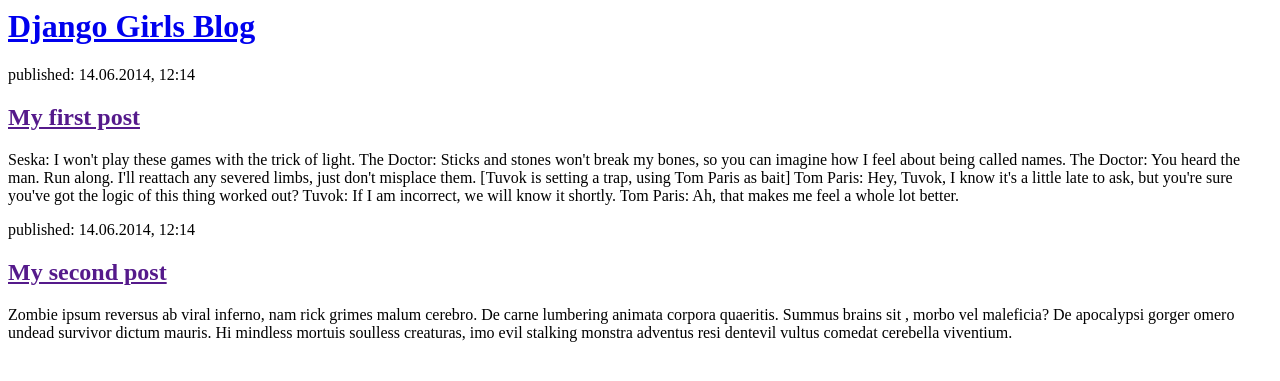
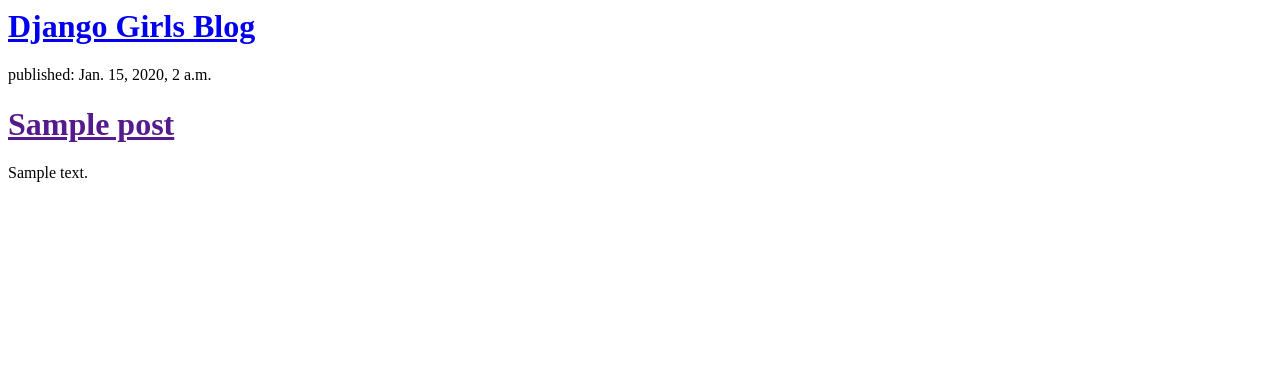
Before and after one commit to galumphix/my-first-blog, a Django app: template blog/templates/blog/post_list.html in a window 1280 px wide. Shown: the top 381 px of the page. Run offline with Django 3.2, Linux system fonts and the light colour scheme; the template is opened without the code that fills it: values that come from a table or form of the project are taken from there, others are empty; tables that the repository leaves empty hold one stand-in row (values such as "Sample post").

Commit message:
Modified templates to display posts from database.

```diff
--- a/blog/models.py
+++ b/blog/models.py
@@ -16,5 +16,3 @@ class Post(models.Model):
 
     def __str__(self):
         return self.title
-
-# Create your models here.
--- a/blog/templates/blog/post_list.html
+++ b/blog/templates/blog/post_list.html
@@ -8,15 +8,13 @@
         </div>
 
         <div>
-            <p>published: 14.06.2014, 12:14</p>
-            <h2><a href="">My first post</a></h2>
-            <p> Seska: I won't play these games with the trick of light.  The Doctor: Sticks and stones won't break my bones, so you can imagine how I feel about being called names. The Doctor: You heard the man. Run along. I'll reattach any severed limbs, just don't misplace them. [Tuvok is setting a trap, using Tom Paris as bait]  Tom Paris: Hey, Tuvok, I know it's a little late to ask, but you're sure you've got the logic of this thing worked out?  Tuvok: If I am incorrect, we will know it shortly.  Tom Paris: Ah, that makes me feel a whole lot better.</p>
-        </div>
-
-        <div>
-            <p>published: 14.06.2014, 12:14</p>
-            <h2><a href="">My second post</a></h2>
-            <p>Zombie ipsum reversus ab viral inferno, nam rick grimes malum cerebro. De carne lumbering animata corpora quaeritis. Summus brains sit , morbo vel maleficia? De apocalypsi gorger omero undead survivor dictum mauris. Hi mindless mortuis soulless creaturas, imo evil stalking monstra adventus resi dentevil vultus comedat cerebella viventium.</p>
+        {% for post in posts %}
+                <div>
+			        <p>published: {{ post.published_date }}</p>
+			        <h1><a href="">{{ post.title }}</a></h1>
+			        <p>{{ post.text|linebreaksbr }}</p>
+    	</div>
+        {% endfor %}
         </div>
     </body>
 </html>
--- a/blog/views.py
+++ b/blog/views.py
@@ -1,4 +1,7 @@
 from django.shortcuts import render
+from .models import Post
+from django.utils import timezone
 
 def post_list(request):
-		return render(request, 'blog/post_list.html')
+		posts = Post.objects.filter(published_date__lte=timezone.now()).order_by('published_date')
+		return render(request, 'blog/post_list.html', {'posts': posts})
```
